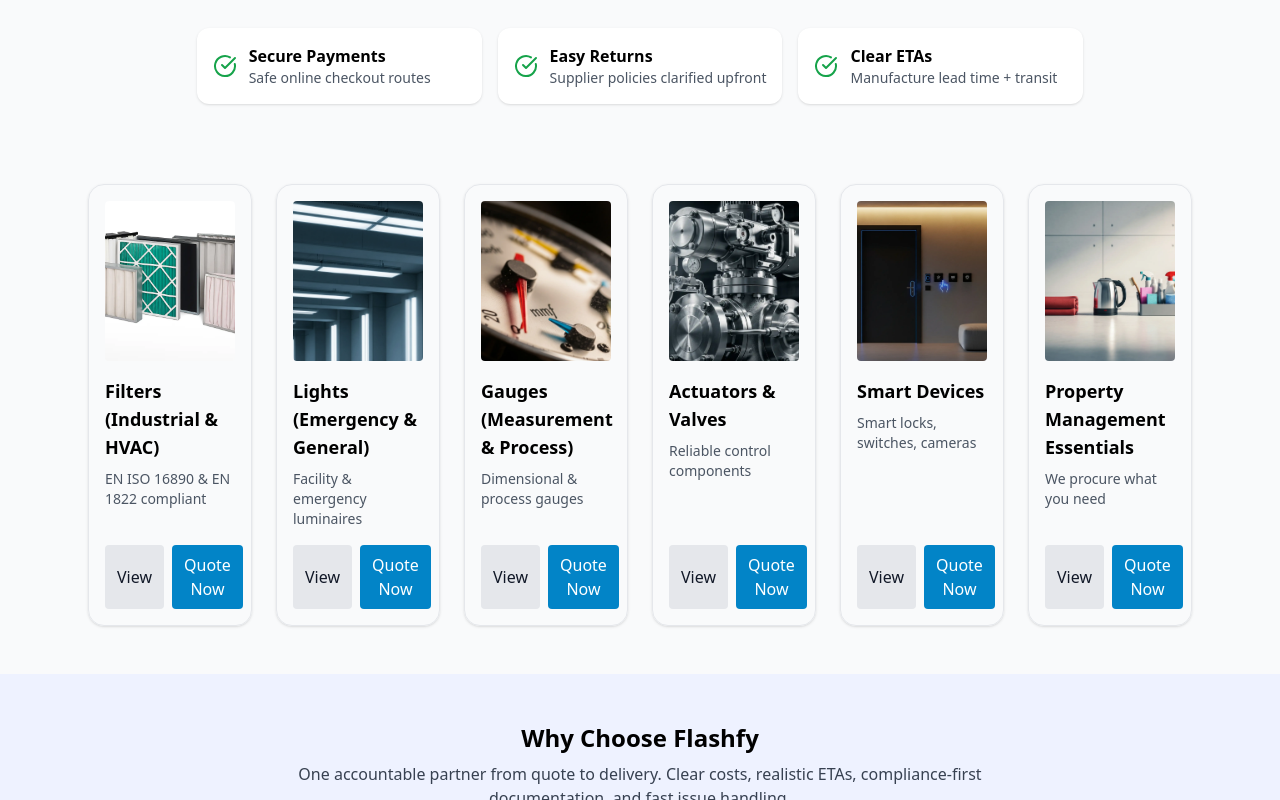
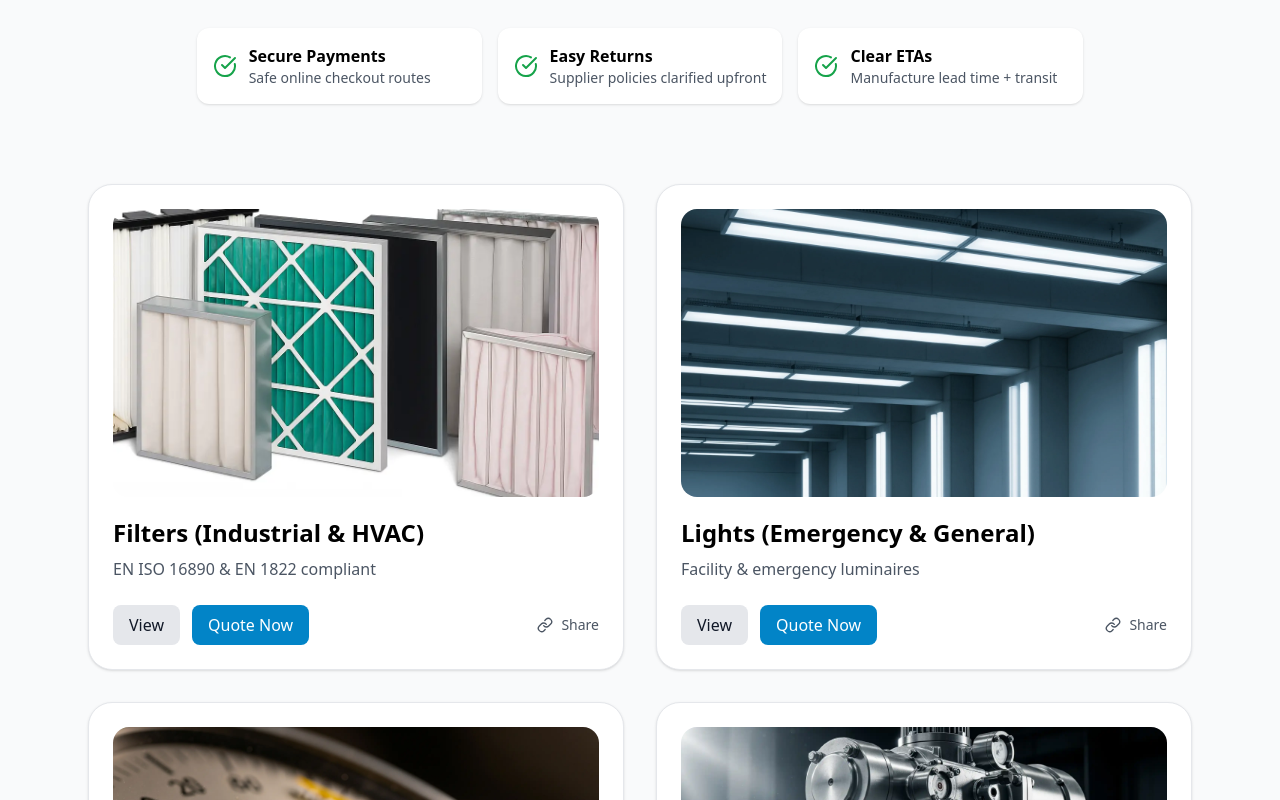
Before and after one commit to Jes019/Flashfy-site-v2, a React (Vite) app: page /#home in a window 1280 px wide. Shown: the part 600-1400 px from the top of the page. Built offline with nearby package versions, Linux system fonts and the light colour scheme.

Commit message:
Update App.tsx

```diff
--- a/src/App.tsx
+++ b/src/App.tsx
@@ -1,14 +1,13 @@
 import React, { useEffect, useState } from "react";
-import { Menu, X, ChevronDown, CheckCircle } from "lucide-react";
+import { Menu, X, ChevronDown, CheckCircle, Link as LinkIcon } from "lucide-react";
 
 /*******************
- * Flashfy — Stable App (WebP/PNG paths fixed)
+ * Flashfy — Stable App (Updated for wider category cards)
  * - Uses files in /public/images from your repo:
  *   logo.png, hero.png, about-banner.webp, social-card.webp
  *   filters.webp, lights.webp, gauges.webp, actuators.webp, smart.webp, property.webp
  *   (plus optional galleries like filters-1.webp … filters-5.webp, etc.)
  *******************/
-
 
 /* ---------- Content blocks (short) ---------- */
 const T = {
@@ -228,17 +227,14 @@ export default function App() {
       setPage(target);
     };
 
-  // On first load: ensure we’re on a hash route but
-  // do NOT create an extra history entry (prevents about:blank on first Back)
     if (!location.hash) {
-    location.replace("#home");  // replaces current entry, no extra "back" step
+      location.replace("#home");
     }
     syncFromHash();
 
     window.addEventListener("hashchange", syncFromHash);
     return () => window.removeEventListener("hashchange", syncFromHash);
   }, []);
-
 
   // Text blocks
   const filtersText = asText(T.filters);
@@ -261,11 +257,10 @@ export default function App() {
   const handleNav = (target: string) => {
     const nextHash = `#${target}`;
     if (location.hash === nextHash) return;
-  location.hash = target;                // triggers the hashchange event
+    location.hash = target; // triggers the hashchange event
     setShopOpen(false);
     window.scrollTo({ top: 0, behavior: "smooth" });
   };
-
 
   const openQuote = (prefill?: string) => {
     setPrefillProduct(prefill || "");
@@ -453,6 +448,12 @@ export default function App() {
     </div>
   );
 
+  // helper: copy current URL (shareable link)
+  const copyLink = (hash: string) => {
+    const url = `${location.origin}${location.pathname}#${hash}`;
+    navigator.clipboard.writeText(url).then(() => setToast("Link copied!"));
+  };
+
   return (
     <div className="min-h-screen flex flex-col">
       {/* SEO */}
@@ -507,12 +508,12 @@ export default function App() {
         </button>
       </header>
 
-      {/* Hero (image fallback; if you prefer the video version, we can reinsert it) */}
+      {/* Hero */}
       {page === "home" && (
         <section className="relative w-full">
           <img src="/images/hero.png" alt="Industrial supply and logistics hero" className="w-full h-[48vh] md:h-[62vh] object-cover" />
           <div className="absolute inset-0 bg-black/35" />
-          <div className="absolute inset-0 max-w-5xl mx-auto px-6 flex flex-col justify-center">
+          <div className="absolute inset-0 max-w-6xl mx-auto px-6 flex flex-col justify-center">
             <h1 className="text-white text-4xl md:text-5xl font-bold mb-3">Procurement made clear</h1>
             <p className="text-white/90 mb-6 max-w-2xl">
               You choose. We deliver. From supplier to your country—paperwork, shipping, and updates handled.
@@ -556,20 +557,32 @@ export default function App() {
         </section>
       )}
 
-      {/* Home Category cards */}
+      {/* Home Category cards — WIDER (2-up on desktop, big images) */}
       {page === "home" && (
-        <section className="py-12 px-6 grid grid-cols-1 md:grid-cols-3 lg:grid-cols-6 gap-6 max-w-6xl mx-auto">
+        <section className="py-12 px-6 grid grid-cols-1 sm:grid-cols-2 xl:grid-cols-2 gap-8 max-w-6xl mx-auto">
           {categories.map((cat) => (
-            <div key={cat.id} className="border rounded-2xl shadow hover:shadow-lg transition p-4 flex flex-col">
-              <img src={cat.img} alt={cat.title} className="h-40 object-cover rounded mb-4" />
-              <h3 className="text-lg font-semibold mb-2">{cat.title}</h3>
-              <p className="text-gray-600 text-sm flex-grow">{cat.desc}</p>
-              <div className="flex space-x-2 mt-4">
-                <button onClick={() => handleNav(cat.id)} className="bg-gray-200 text-gray-900 py-2 px-3 rounded">
-                  View
+            <div
+              key={cat.id}
+              role="button"
+              tabIndex={0}
+              onClick={() => handleNav(cat.id)}
+              onKeyDown={(e) => (e.key === "Enter" || e.key === " ") && handleNav(cat.id)}
+              className="group border rounded-3xl shadow hover:shadow-xl transition p-6 flex flex-col cursor-pointer bg-white"
+            >
+              <img src={cat.img} alt={cat.title} className="h-72 w-full object-cover rounded-2xl mb-5 group-hover:scale-[1.01] transition-transform" />
+              <h3 className="text-2xl font-semibold mb-2">{cat.title}</h3>
+              <p className="text-gray-600 text-base flex-grow">{cat.desc}</p>
+              <div className="flex gap-3 mt-6">
+                <button className="bg-gray-200 text-gray-900 py-2 px-4 rounded-lg">View</button>
+                <button onClick={(e) => { e.stopPropagation(); openQuote(cat.title); }} className="bg-sky-600 text-white py-2 px-4 rounded-lg">
+                  Quote Now
                 </button>
-                <button onClick={() => openQuote(cat.title)} className="bg-sky-600 text-white py-2 px-3 rounded">
-                  Quote Now
+                <button
+                  className="ml-auto inline-flex items-center gap-2 text-sm text-gray-600 hover:text-gray-900"
+                  onClick={(e) => { e.stopPropagation(); copyLink(cat.id); }}
+                  title="Copy shareable link"
+                >
+                  <LinkIcon size={16} /> Share
                 </button>
               </div>
             </div>
@@ -577,20 +590,32 @@ export default function App() {
         </section>
       )}
 
-      {/* Categories index */}
+      {/* Categories index — same wider layout */}
       {page === "categories" && (
-        <section className="py-12 px-6 grid grid-cols-1 md:grid-cols-3 lg:grid-cols-6 gap-6 max-w-6xl mx-auto">
+        <section className="py-12 px-6 grid grid-cols-1 sm:grid-cols-2 xl:grid-cols-2 gap-8 max-w-6xl mx-auto">
           {categories.map((cat) => (
-            <div key={cat.id} className="border rounded-2xl shadow hover:shadow-lg transition p-4 flex flex-col">
-              <img src={cat.img} alt={cat.title} className="h-40 object-cover rounded mb-4" />
-              <h3 className="text-lg font-semibold mb-2">{cat.title}</h3>
-              <p className="text-gray-600 text-sm flex-grow">{cat.desc}</p>
-              <div className="flex space-x-2 mt-4">
-                <button onClick={() => handleNav(cat.id)} className="bg-gray-200 text-gray-900 py-2 px-3 rounded">
-                  View
+            <div
+              key={cat.id}
+              role="button"
+              tabIndex={0}
+              onClick={() => handleNav(cat.id)}
+              onKeyDown={(e) => (e.key === "Enter" || e.key === " ") && handleNav(cat.id)}
+              className="group border rounded-3xl shadow hover:shadow-xl transition p-6 flex flex-col cursor-pointer bg-white"
+            >
+              <img src={cat.img} alt={cat.title} className="h-72 w-full object-cover rounded-2xl mb-5 group-hover:scale-[1.01] transition-transform" />
+              <h3 className="text-2xl font-semibold mb-2">{cat.title}</h3>
+              <p className="text-gray-600 text-base flex-grow">{cat.desc}</p>
+              <div className="flex gap-3 mt-6">
+                <button className="bg-gray-200 text-gray-900 py-2 px-4 rounded-lg">View</button>
+                <button onClick={(e) => { e.stopPropagation(); openQuote(cat.title); }} className="bg-sky-600 text-white py-2 px-4 rounded-lg">
+                  Quote Now
                 </button>
-                <button onClick={() => openQuote(cat.title)} className="bg-sky-600 text-white py-2 px-3 rounded">
-                  Quote Now
+                <button
+                  className="ml-auto inline-flex items-center gap-2 text-sm text-gray-600 hover:text-gray-900"
+                  onClick={(e) => { e.stopPropagation(); copyLink(cat.id); }}
+                  title="Copy shareable link"
+                >
+                  <LinkIcon size={16} /> Share
                 </button>
               </div>
             </div>
@@ -603,18 +628,30 @@ export default function App() {
         (cat) =>
           page === cat.id && (
             <section key={cat.id} className="p-8 max-w-6xl mx-auto">
+              <div className="flex items-center justify-between mb-4">
+                <h2 className="text-3xl font-bold">{cat.title}</h2>
+                <button
+                  className="inline-flex items-center gap-2 text-sm text-gray-600 hover:text-gray-900"
+                  onClick={() => copyLink(cat.id)}
+                  title="Copy shareable link"
+                >
+                  <LinkIcon size={16} /> Copy link
+                </button>
+              </div>
               <div className="grid md:grid-cols-3 gap-8 items-start">
                 <div className="md:col-span-1">
-                  <img src={cat.img} alt={cat.title} className="w-full rounded shadow" />
+                  <img src={cat.img} alt={cat.title} className="w-full rounded-2xl shadow" />
                   <MediaRow gallery={(cat as any).galleryUrls} />
                 </div>
                 <div className="md:col-span-2 whitespace-pre-line text-gray-700">
-                  <h2 className="text-3xl font-bold mb-4">{cat.title}</h2>
                   <p>{cat.text}</p>
                   <QuoteTips />
-                  <div className="mt-6">
+                  <div className="mt-6 flex gap-3">
                     <button onClick={() => openQuote(cat.title)} className="bg-sky-600 text-white py-2 px-4 rounded">
                       Request a Quote for {cat.title}
+                    </button>
+                    <button onClick={() => handleNav("categories")} className="bg-gray-200 text-gray-900 py-2 px-4 rounded">
+                      Back to Categories
                     </button>
                   </div>
                 </div>
```
Lines whose indentation alone changed are shown as unchanged.
